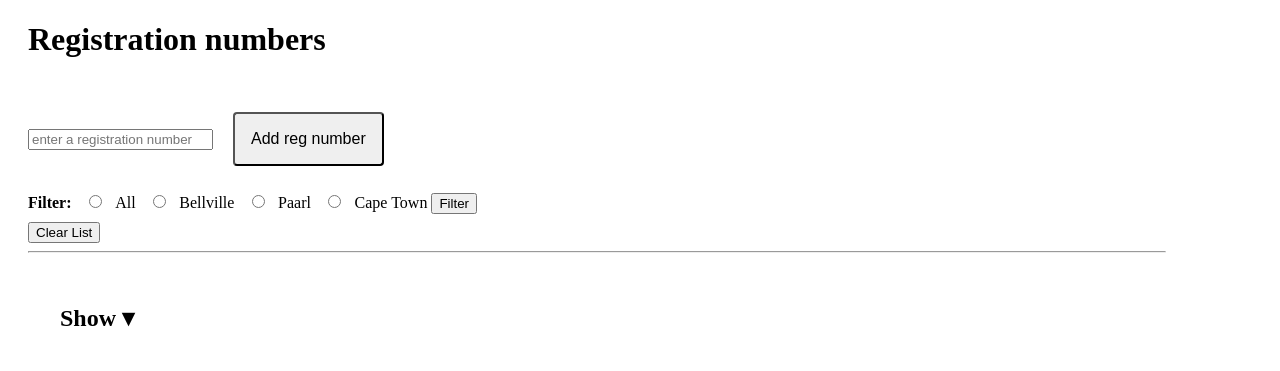
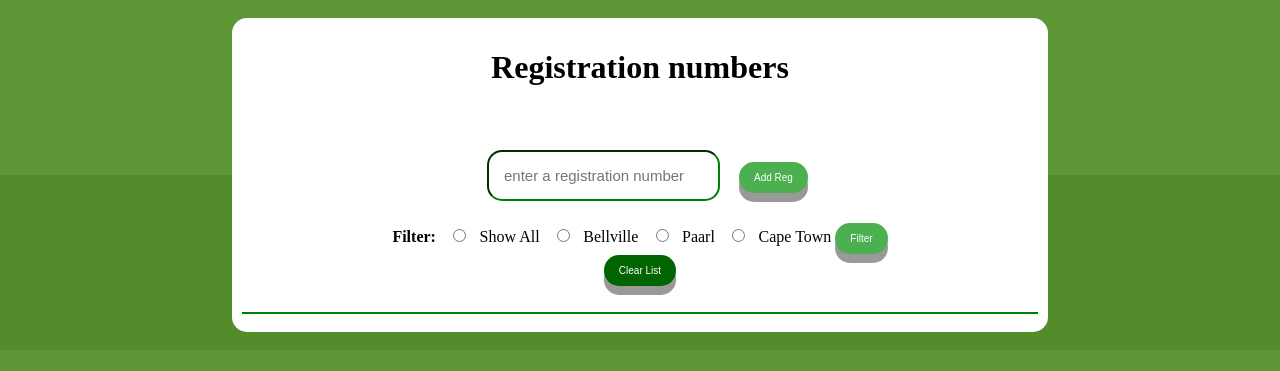
Before and after one commit to Bantu1996/registration_numbers_webapp, a Node server app: page / in a window 1280 px wide. Shown: the top 371 px of the page. Run offline with Node 20, Linux system fonts and the light colour scheme; some libraries are stand-ins or nearby versions.

Commit message:
made more changes on the project files.

```diff
--- a/index.js
+++ b/index.js
@@ -1,5 +1,5 @@
 const Registering = require('./regNumber');
-// const routes = require('./routes')
+ const routes = require('./routes')
 var express = require('express');
 const flash = require('express-flash');
 const session = require('express-session');
@@ -8,8 +8,6 @@ var exphbs = require('express-handlebars');
 const pg = require("pg");
 const Pool = pg.Pool;
 
-
-
 const connectionString = process.env.DATABASE_URL || 'postgresql://bantu:s0ty@t0b@n2@localhost:5432/registration';
 
 const pool = new Pool({
@@ -17,7 +15,7 @@ const pool = new Pool({
 });
 
 const register = Registering(pool);
-// // const rout = routes(register)
+const route = routes(register)
 
 var app = express();
 
@@ -37,61 +35,20 @@ app.use(session({
 
 app.use(flash());
 
-app.get('/addFlash',  async function (req, res) {
+app.get('/addFlash', async function (req, res) {
     req.flash('info', 'Flash Message Added');
     res.redirect('/');
 });
 
+app.get("/", route.ind);
 
+app.post('/registering', route.posterReg)
 
-    app.get("/", async function (req, res) {
-        res.render('index');
-    });
+app.post("/filter", route.regFilter);
 
+app.get("/reset", route.regReset)
 
-
-    app.post('/registering', async function (req, res) {
-        // console.log(req.body);
-
-        var text = req.body.texting;
-        if (text === "") {
-            req.flash('error', 'Please enter registration number')
-        }
-        else {
-
-                await register.addReg(text)
-                console.log(await register.gettingReg())
-
-            res.render('index', {
-                reg : await register.gettingReg()
-            });
-
-    }
-    })
-
-    app.post("/filter", async function (req, res) {
-
-        var placesFilter = req.body.placesFilter;
-        let filteredData = [];
-        if (placesFilter === "CA") {
-            return "Cape Town"
-        }
-        else if (placesFilter === "CY") {
-            return "Bellville"
-        }
-        else if (placesFilter === "CJ") {
-            return "Paarl"
-        }
-        res.render("index", { regsList: filteredData });
-    });
-
-
-app.get("/reset", async function(req, res){
-    await register.reset(),
-    res.redirect('/')
-})
-
-const PORT = process.env.PORT || 2021;
+const PORT = process.env.PORT || 2022;
 app.listen(PORT, function () {
     console.log("App started at port:", PORT)
 })
--- a/package.json
+++ b/package.json
@@ -4,7 +4,7 @@
   "description": "",
   "main": "index.js",
   "scripts": {
-    "test": "echo \"Error: no test specified\" && exit 1",
+    "test": "mocha",
     "start": "node index.js"
   },
   "keywords": [],
@@ -15,7 +15,11 @@
     "express-flash": "0.0.2",
     "express-handlebars": "^5.1.0",
     "express-session": "^1.17.1",
+    "glob": "^7.1.6",
     "node": "^14.14.0",
     "pg": "^8.4.1"
+  },
+  "devDependencies": {
+    "mocha": "^8.2.1"
   }
 }
--- a/public/css/registration_number.css
+++ b/public/css/registration_number.css
@@ -2,17 +2,43 @@
 body {
 	font-family: 'Times New Roman', Times, serif;
 	font-size: 1em;
+	background: linear-gradient(
+		to bottom,
+		#5d9634,
+		#5d9634 50%,
+		#538c2b 50%,
+		#538c2b
+	  );
+	  /* display: flex; */
+
 }
 
 
 .container {
-	width: 90%;
-    margin:	20px;
+	width: 70%;
+	margin:	auto;
+	text-align: center;
+	/* background-color: white; */
+	/* opacity: 0.; */
+	border-radius: 15px;
+	padding: 10px;
+	display: flex;
 
 
 }
-
+.row{
+	width: 90%;
+	margin:	auto;
+	padding: 10px;
+	/* padding-bottom: 10em; */
+	text-align: center;
+	background-color: white;
+	/* opacity: 0.9; */
+	/* display: flex; */
+	border-radius: 15px;
+}
 .bones{
+	float: right;
 	display: flex;
     margin: 2em;
 }
@@ -28,17 +54,86 @@ body {
 	font-size: 1em;
 }
 
-.regButton {
-	margin: 1em;
-	padding: 1em;
-	font-size: 1em;
-	border-radius: 0.25em;
+  .regButton {
+  display: inline-block;
+  padding: 10px 15px;
+  font-size: 10px;
+  cursor: pointer;
+  text-align: center;
+  text-decoration: none;
+  outline: none;
+  color: #fff;
+  background-color: #4CAF50;
+  border: none;
+  border-radius: 15px;
+  box-shadow: 0 9px #999;
+  opacity:1;
 }
 
+.regButton:hover {background-color: #3e8e41}
+
+.regButton:active {
+  background-color: #3e8e41;
+  box-shadow: 0 5px #666;
+  transform: translateY(4px);
+
+}
+.filBtn {
+	display: inline-block;
+	padding: 10px 15px;
+	font-size: 10px;
+	cursor: pointer;
+	text-align: center;
+	text-decoration: none;
+	outline: none;
+	color: #fff;
+	background-color: #4CAF50;
+	border: none;
+	border-radius: 15px;
+	box-shadow: 0 9px #999;
+	opacity:1;
+  }
+
+  .filBtn:hover {background-color: #3e8e41}
+
+  .filBtn:active {
+	background-color: #3e8e41;
+	box-shadow: 0 5px #666;
+	transform: translateY(4px);
+}
+.resetBtn {
+	display: inline-block;
+	padding: 10px 15px;
+	font-size: 10px;
+	cursor: pointer;
+	text-align: center;
+	text-decoration: none;
+	outline: none;
+	color: #fff;
+	background-color: darkgreen;
+	border: none;
+	border-radius: 15px;
+	box-shadow: 0 9px #999;
+	opacity:1;
+  }
+
+  .resetBtn:hover {background-color: #3e8e41}
+
+  .resetBtn:active {
+	background-color: #3e8e41;
+	box-shadow: 0 5px #666;
+	transform: translateY(4px);
+}
 .grey {
 	background-color: grey;
 }
-
+.texting{
+	margin: 1em;
+	padding: 1em;
+	font-size: 15px;
+	border-radius: 15px;
+	border-color: green;
+}
 .notification {
 	height: 1em;
 	font-weight: bold;
@@ -50,21 +145,61 @@ body {
 	background-color: silver;
 	border: 0.1em solid;
 	border-radius: 0.25em;
-	padding: 1em;
+	/* padding: 1em;
 	margin: 0.5em;
 	width: 7em;
-	text-align: center;
+	text-align: center; */
 	font-weight: bold;
-	float: left;
+	/* float: left; */
+	display: inline-block;
+	padding-bottom: 1em;
 
 }
 
 input[type='radio'] {
-    margin: 1em;
+	margin: 1em;
+	opacity: 1;
 
 }
-
-
+.entry{
+	width: 30%;
+	margin: auto;
+	/* padding: 10px; */
+	text-align: center;
+	font-style: italic;
+	font-size: 8px;
+	 /* background-size: 1em; */
+	background-position: center;
+	background-color: lightgray;
+	color:red;
+	border-radius: 15px;
+}
+.sis{
+	width: 30%;
+	margin: auto;
+	/* padding: 10px; */
+	text-align: center;
+	font-style: italic;
+	font-size: 8px;
+	 /* background-size: 1em; */
+	background-position: center;
+	background-color:lightgray;
+	color:red;
+	border-radius: 15px;
+}
+.rstMessage{
+	width: 35%;
+	margin: auto;
+	/* padding: 10px; */
+	text-align: center;
+	font-style: italic;
+	font-size: 8px;
+	 /* background-size: 1em; */
+	background-position: center;
+	background-color:lightgray;
+	color:green;
+	border-radius: 15px;
+}
 .vl {
     border-left: 6px solid green;
     height: 300px;
@@ -80,9 +215,16 @@ li{
 	border: 0.1em solid;
 	border-radius: 0.25em;
 	padding: 1em;
+	padding-bottom: 1em;
 	margin: 0.5em;
 	width: 7em;
-	text-align: center;
+	/* text-align: center; */
 	font-weight: bold;
-	float:down;
+	/* display: inline-block; */
+	float: left;
+	opacity: 1;
 }
+hr{
+	border-style: solid;
+	border-color: green;
+}
--- /dev/null
+++ b/routes.js
@@ -0,0 +1,50 @@
+module.exports = function routes(register){
+
+    const ind = async function (req, res) {
+        res.render('index');
+    }
+    const posterReg = async function (req, res) {
+        var text = req.body.texting;
+        // var texts = text[/C[AYJ]\s\d{3,6}-\d{3,6}|C[AYJ]\s\d{3,6}/gi]
+        if (text === "") {
+            req.flash('error', 'Please enter a registration')
+            res.redirect('/')
+        }
+
+        else {
+          var regError =  await register.addReg(text)
+             console.log(regError)
+             req.flash('error', regError)
+            res.render('index', {
+                reg: await register.gettingReg(),
+                // regError
+            });
+        }
+    }
+    const regFilter = async function (req, res) {
+        var town = req.body.placesFilter
+        console.log(town)
+        if (town === undefined) {
+            req.flash('error', 'Please select town')
+
+        } else {
+         var y =   await register.showFilter(town)
+        }
+
+        res.render("index", {
+            reg: y
+
+        })
+    }
+    const regReset =  async function (req, res) {
+        await register.reset(),
+            req.flash('info', 'Successfully cleared the registration list')
+        res.redirect('/')
+    }
+    return {
+        ind,
+        posterReg,
+        regFilter,
+        regReset
+    }
+}
--- a/views/index.handlebars
+++ b/views/index.handlebars
@@ -4,50 +4,47 @@
     <div class="notification">
 
     </div>
-    {{#if info.error}}
     <div class="entry">
-        <h1> {{info.error}}</h1>
+        <h1> {{messages.error}}</h1>
+         </div>
+         <div class="rstMessage">
+         <h1> {{messages.info}}</h1>
+
     </div>
-    {{/if}}
+    <div class="sis">
+        {{message.regError}}
+    </div>
 
     <form action="/registering" method="POST">
 
         <div>
+            <label>
             <input type="text" class="texting" name="texting" value="" placeholder="enter a registration number">
-            <button type="submit" class="regButton">Add reg number</button>
+            </label>
+            <button type="submit" class="regButton">Add Reg</button>
         </div>
     </form>
     <form action="/filter" method="POST">
         <strong>Filter:</strong>
-        <input class="towns" name="placesFilter" type="radio" value="">All
+        <input class="towns" name="placesFilter" type="radio" value="All">Show All
         <input class="towns" name="placesFilter" type="radio" value="CY">Bellville
         <input class="towns" name="placesFilter" type="radio" value="CJ">Paarl
         <input class="towns" name="placesFilter" type="radio" value="CA">Cape Town
         <button type="submit" class="filBtn">Filter</button>
     </form>
 
-<a href="/reset"><button class="resetBtn" on type="button" name="button">Clear List</button></a>
+    <a href="/reset"><button class="resetBtn" on type="button" name="button">Clear List</button></a>
+    <br>
     <br>
     <hr>
 
-    <div class="bones">
-        <h2>Show &#9662;</h2>
-    </div>
 
     {{#each reg}}
     <div class="regNumbersList">
         <li>
-            <ul >
-       {{this.reg_num}}
-    </ul>
+            {{this.reg_num}}
         </li>
-
-
-
     </div>
-
-
     {{/each}}
 
 </div>
-</div>
--- a/views/layouts/main.handlebars
+++ b/views/layouts/main.handlebars
@@ -3,7 +3,7 @@
 
 <head>
     <meta charset="UTF-8">
-    <meta name="viewport" content="width=device-width, initial-scale=1.0">
+    {{!-- <meta name="viewport" content="width=device-width, initial-scale=1.0"> --}}
    <link rel="stylesheet" href="/css/registration_number.css">
     <title>Registration Numbers</title>
 </head>
```
Also changed, not shown: css/registration_number.css (deleted, +0 -108 lines), regNumber.js (+44 -134 lines), test/reg.test.js (added, +75 -0 lines), readme.md (added), travis.yml (added), 1 other file.
